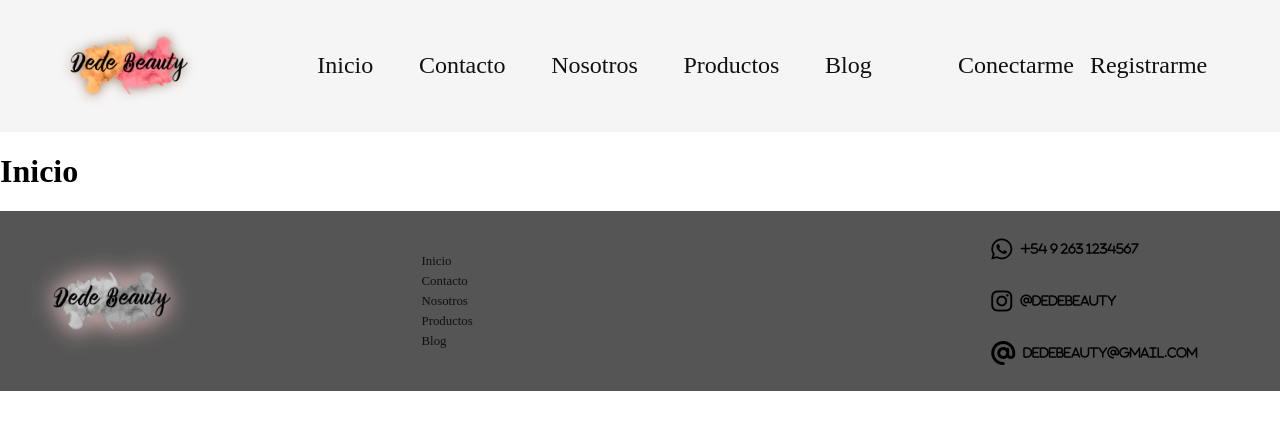
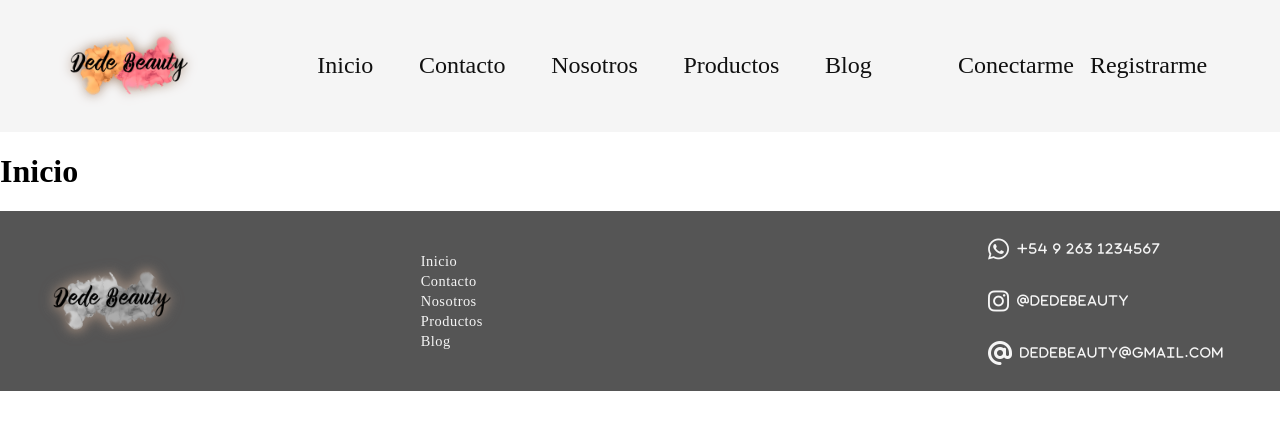
Before and after one commit to courfedra/dedebeauty, a React (Vite) app: page / in a window 1280 px wide. Shown: the top 430 px of the page. Built offline with nearby package versions, Linux system fonts and the light colour scheme.

Commit message:
fix details css

```diff
--- a/src/footer/footer.css
+++ b/src/footer/footer.css
@@ -7,11 +7,11 @@ footer{
 }
 .logoFooter{
     padding: 12px 48px;
-    filter:grayscale(1) drop-shadow(0 0 .75em var(--rosa));
+    filter:grayscale(1) drop-shadow(0 0 .25em var(--marron));
     transition: all .1s ease-in-out;
 }
 .logoFooter:hover{
-    filter:grayscale(1) drop-shadow(0 0 1em var(--rosa));
+    filter:grayscale(1) drop-shadow(0 0 .25em var(--marron));
 }
 .navbarFooter{
     width:75%;
@@ -27,7 +27,9 @@ footer{
     line-height: 1.25em;
 }
 .linkFooter{
-    font-size: .8em;
+    font-size: .9em;
+    letter-spacing: .5px;
+    color: var(--blanco);
 }
 .redesFooter{
     padding: 12px 48px;
@@ -43,11 +45,13 @@ footer{
     display: flex;
     align-items: center;
     justify-content: start;
+    color: var(--blanco);
 
 }
 .redesFooter i p{
     font-size: 12px;
     padding: 4px 8px;
+    letter-spacing: 1.5px;
 }
 .redesFooter i:hover{
     color: var(--marron);
```
